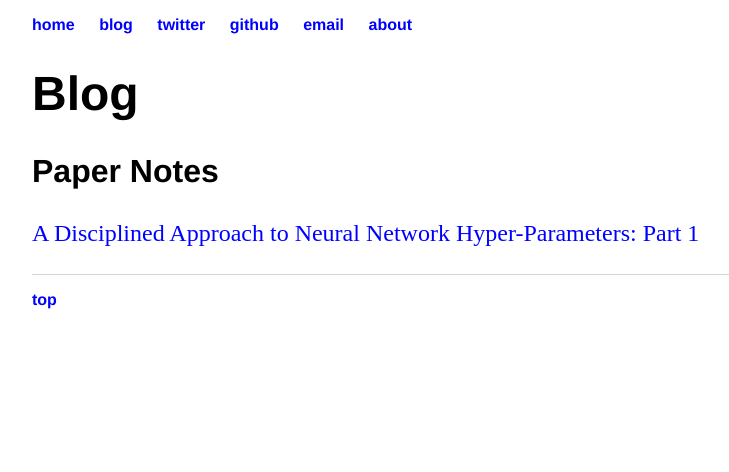
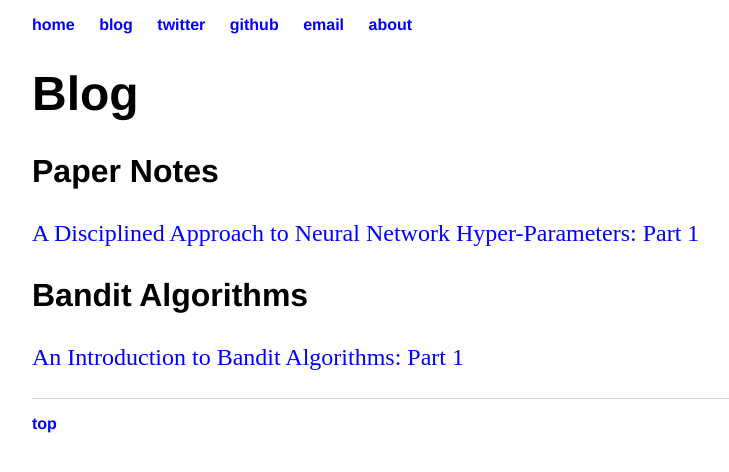
Before and after one commit to bentrevett/bentrevett.github.io, a Jekyll site: the page built from blog/index.html, in a window 1280 px wide. Shown: the top 472 px of the page, without its empty margins (160-889 px from the left). Built offline with Jekyll 4.4.1, drawn with Linux system fonts in a browser that asks for light colours.

Commit message:
Update index.html

```diff
--- a/blog/index.html
+++ b/blog/index.html
@@ -11,4 +11,6 @@ title: Ben Trevett | Blog
 	<h2>Parsing</h2>
 	<p><a href="/blog/intro-to-parsing-i">Intro to Parsing I</a></p> -->
     <h2>Paper Notes</h2>
-	<p><a href="/blog/paper-notes/hyper-parameters-part1">A Disciplined Approach to Neural Network Hyper-Parameters: Part 1</a></p>
+	    <p><a href="/blog/paper-notes/hyper-parameters-part1">A Disciplined Approach to Neural Network Hyper-Parameters: Part 1</a></p>
+    <h2>Bandit Algorithms</h2>
+        <p><a href="/blog/bandits/bandits-part1">An Introduction to Bandit Algorithms: Part 1</a></p>
```
